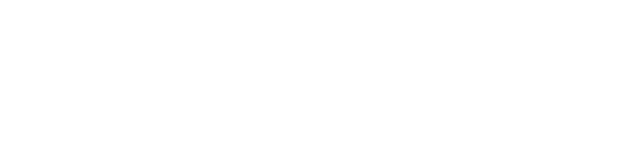
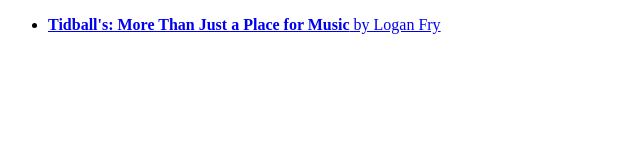
Before and after one commit to daltonrowe/tidballs, a plain HTML site: page index.html in a window 1280 px wide. Shown: the whole page, without its empty margins (0-640 px from the left). Drawn offline with Linux system fonts and the light colour scheme.

Commit message:
add youtube doc

```diff
--- a/index.html
+++ b/index.html
@@ -7,5 +7,14 @@
 
     <style></style>
   </head>
-  <body></body>
+  <body>
+    <ul id="media">
+      <li>
+        <a href="https://www.youtube.com/watch?v=ztBX3j8nC8s">
+          <strong>Tidball's: More Than Just a Place for Music</strong> by Logan
+          Fry
+        </a>
+      </li>
+    </ul>
+  </body>
 </html>
```
